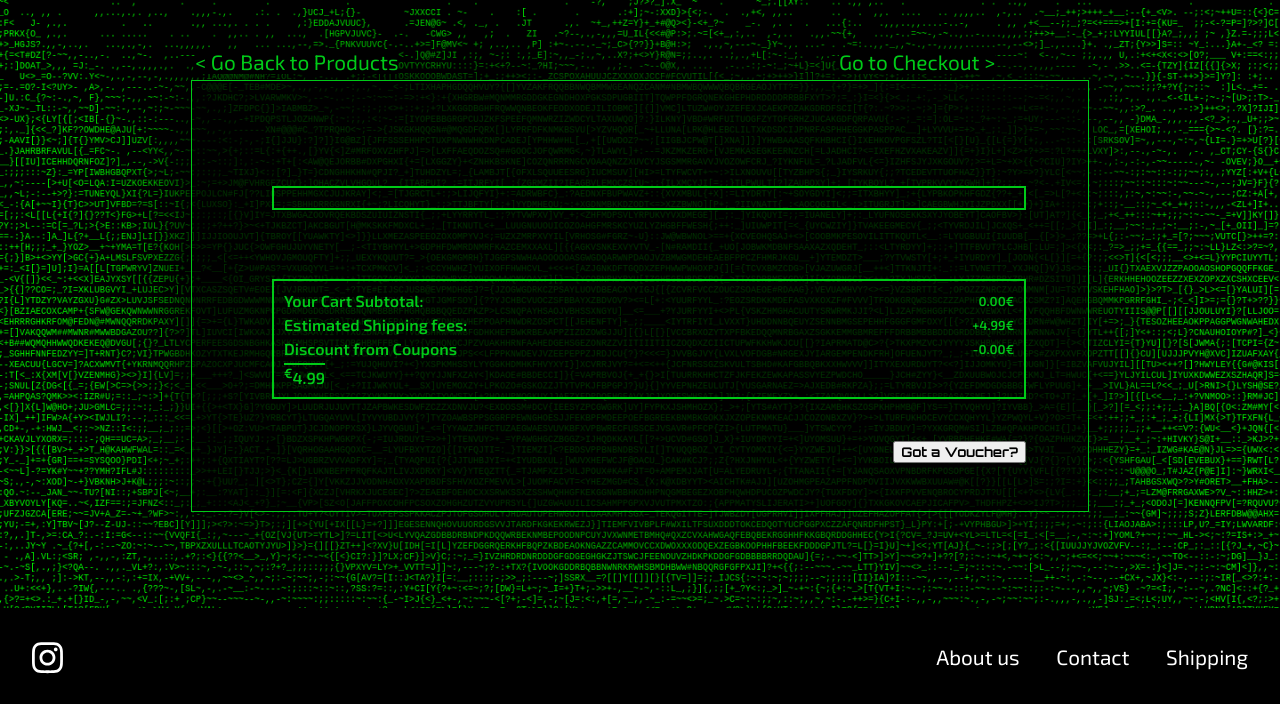
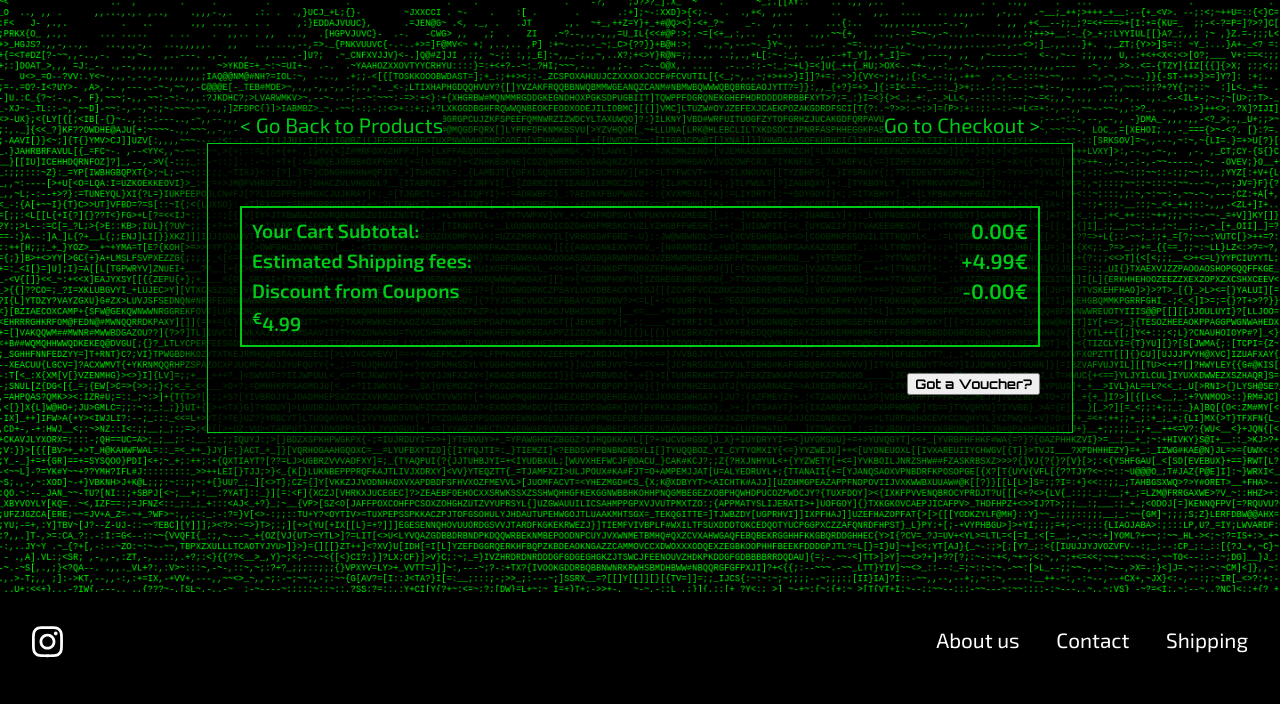
Before and after one commit to ktrotek/CorruptedMemoryWebsite, a PHP site: page /shoppingCart.html in a window 1280 px wide. Shown: the part 112-816 px from the top of the page. After the commit the page ends 770 px from the top, so only its background shows below. Run offline with PHP 8.4, Linux system fonts and the light colour scheme.

Commit message:
UI & JS improvemeents

```diff
--- a/products.html
+++ b/products.html
@@ -28,7 +28,7 @@
               </button>
             </a>
         </header>
-        <main>
+
         <div class="productContainer">
             <div class="productCategoriesTitle">
                 <h3></h3>
@@ -50,7 +50,6 @@
                 <img src="Images/IMG_9438.JPG" alt="Best Seller 4">
             </div>
         </div>
-        </main>
         <footer>
             <div class="footerLeft">
                 <button class="instagramButton">
--- a/shoppingCart.html
+++ b/shoppingCart.html
@@ -19,7 +19,7 @@
             </a>
             <img src="Images/logo.png" alt="Corrupted Memory Logo" class="logo-left">
             <a href="shoppingCart.html" title="Shopping Cart">
-                <button data-quantity="0" class="cartButton">
+                <button  class="cartButton">
                     <svg class="icon-cart" viewBox="0 0 24.38 30.52" height="30.52" width="24.38" xmlns="http://www.w3.org/2000/svg">
                     <path transform="translate(-3.62 -0.85)" d="M28,27.3,26.24,7.51a.75.75,0,0,0-.76-.69h-3.7a6,6,0,0,0-12,0H6.13a.76.76,0,0,0-.76.69L3.62,27.3v.07a4.29,4.29,0,0,0,4.52,4H23.48a4.29,4.29,0,0,0,4.52-4ZM15.81,2.37a4.47,4.47,0,0,1,4.46,4.45H11.35a4.47,4.47,0,0,1,4.46-4.45Zm7.67,27.48H8.13a2.79,2.79,0,0,1-3-2.45L6.83,8.34h3V11a.76.76,0,0,0,1.52,0V8.34h8.92V11a.76.76,0,0,0,1.52,0V8.34h3L26.48,27.4a2.79,2.79,0,0,1-3,2.44Zm0,0"></path>
                     </svg>
@@ -29,7 +29,7 @@
         </header>
 
         <div class="productPage">
-            <div class="cartDivider pulse-box">
+            <div class="cartDivider">
                 <div class="backOrForth">
                     <a class="backToProducts" href="products.html" title="Go Back to Products">&lt; Go Back to Products</a>
                     <a class="forthToCheckout" href="checkout.html" title="Go to Checkout">Go to Checkout &gt;</a>
@@ -38,9 +38,6 @@
 
                     <div class="card2 cart">
                         <div class="products">
-                            <div class="product">
-
-                            </div>
                         </div>
                     </div>
 
@@ -53,7 +50,7 @@
                         <span>+4.99€</span>
                         <span id="couponId">Discount from Coupons</span>
                         <span>-0.00€</span>
-                        <span class="price">0.0</span>
+                        <span class="totalPrice">0.0</span>
                     </div>
                 </div>
                 <div class="form2">
@@ -121,15 +118,23 @@
                     cartItem.className = 'product';
                     cartItem.innerHTML = `
                             <div>
-                            <span>${item.title}</span>
+                                <img class="cartImages" src="${item.image}" alt="${item.title}">
                             </div>
-                        <div class="price">${item.price}</div>
-                        <div>
+                            <div class="itemInfo">
+                                <span class="cartTitle">${item.title}</span>
+                            </div>
+                             <div></div>
+                            <div class="price-and-remove">
+                                <span class="price">${item.price}</span>
                                 <button class="BtnRemove">
-                                <p>remove</p>
+                            <svg xmlns="http://www.w3.org/2000/svg" fill="none" viewBox="0 0 20 20" height="50" width="50">
+                                <path fill="#00ff22" d="M8.78842 5.03866C8.86656 4.96052 8.97254 4.91663 9.08305 4.91663H11.4164C11.5269 4.91663 11.6329 4.96052 11.711 5.03866C11.7892 5.11681 11.833 5.22279 11.833 5.33329V5.74939H8.66638V5.33329C8.66638 5.22279 8.71028 5.11681 8.78842 5.03866ZM7.16638 5.74939V5.33329C7.16638 4.82496 7.36832 4.33745 7.72776 3.978C8.08721 3.61856 8.57472 3.41663 9.08305 3.41663H11.4164C11.9247 3.41663 12.4122 3.61856 12.7717 3.978C13.1311 4.33745 13.333 4.82496 13.333 5.33329V5.74939H15.5C15.9142 5.74939 16.25 6.08518 16.25 6.49939C16.25 6.9136 15.9142 7.24939 15.5 7.24939H15.0105L14.2492 14.7095C14.2382 15.2023 14.0377 15.6726 13.6883 16.0219C13.3289 16.3814 12.8414 16.5833 12.333 16.5833H8.16638C7.65805 16.5833 7.17054 16.3814 6.81109 16.0219C6.46176 15.6726 6.2612 15.2023 6.25019 14.7095L5.48896 7.24939H5C4.58579 7.24939 4.25 6.9136 4.25 6.49939C4.25 6.08518 4.58579 5.74939 5 5.74939H6.16667H7.16638ZM7.91638 7.24996H12.583H13.5026L12.7536 14.5905C12.751 14.6158 12.7497 14.6412 12.7497 14.6666C12.7497 14.7771 12.7058 14.8831 12.6277 14.9613C12.5495 15.0394 12.4436 15.0833 12.333 15.0833H8.16638C8.05588 15.0833 7.94989 15.0394 7.87175 14.9613C7.79361 14.8831 7.74972 14.7771 7.74972 14.6666C7.74972 14.6412 7.74842 14.6158 7.74584 14.5905L6.99681 7.24996H7.91638Z" clip-rule="evenodd" fill-rule="evenodd"></path>
+                            </svg>
                             </button>
                             </div>
                         `;
+
+
                     productsContainer.appendChild(cartItem);
                 });
                 initialiseRemoveButtons();
--- a/stylesheet.css
+++ b/stylesheet.css
@@ -47,7 +47,7 @@
 }
 
 footer {
-    height: 3rem;
+    min-height: 3rem;
     display: flex;
     justify-content: space-between;
     align-items: center;
@@ -301,8 +301,7 @@
     display: flex;
     justify-content: space-between;
     position: relative;
-    bottom: 5rem;
-    right: 2.8rem;
+    bottom: 4rem;
 }
 
 
@@ -377,11 +376,12 @@
 
 .cartDivider {
     padding: 2rem;
-    border: 2px solid #00ca18;
+    border: 1px solid #00ca18;
     color: antiquewhite;
     width: 800px;
-    margin: 3rem auto;
+    margin: 0rem auto;
     background: rgba(0, 0, 0, 0.8);
+    animation: pulse 3s ease-in-out infinite;
 }
 
 
@@ -712,37 +780,40 @@
     color: #63656b;
   }
 
+.cartTitle  {
+    color: #00ca18;
+}
+
+.cartImages {
+    width: 8rem;
+    height: 8rem;
+    object-fit:cover;
+}
+
+.itemInfo{
+    display: flex;
+    text-align: center;
+}
   /* cart */
   .cart {
     border-radius: 19px 19px 7px 7px;
   }
 
-  .cart .products {
-    display: flex;
-    flex-direction: column;
-    padding: 10px;
-    border: 2px solid #00ca18;
-  }
-
   .cart .products .product {
     display: grid;
-    grid-template-columns: 5rem 10rem 10px 1fr;
-    gap: 10rem;
-  }
+    align-items: center;
+    justify-content: space-between;
+    padding-bottom: 1rem;
+    border-bottom: 2px dotted #00ff22;
+    margin-bottom: 1rem;
+}
 
-  .cart .products .product span {
-    font-size: 13px;
-    font-weight: 600;
-    color: #00ca18; /* Color for name of product */
-    margin-bottom: 8px;
-    display: block;
-  }
+.cart .products .product {
+    display: grid;
+    grid-template-columns: 10rem 10rem 5rem 5rem;
+    min-width: 0; /* Prevents overflow */
+}
 
-  .cart .products .product p {
-    font-size: 11px;
-    font-weight: 600;
-    color: #00ca18; /* Remove BUtton */
-  }
 
   .cart .quantity {
     height: 30px;
@@ -780,8 +851,8 @@
     padding-bottom: 2px;
   }
 
-  .card2 {
-    margin: 2rem 2rem 2rem 2rem;
+  .couponBox {
+    height: 2rem;
   }
 
   .card2 .small {
@@ -825,7 +896,7 @@
   .form2 {
     display: flex;
     justify-content: flex-end;
-    margin: 0rem 2rem;
+    margin-top: 1rem;
   }
 
   .coupons form2 button {
@@ -862,14 +933,14 @@
   }
 
   .checkout .details span:nth-child(odd) {
-    font-size: 1rem;
+    font-size: 1.2rem;
     font-weight: 700;
     color: #00ca18; /* Cart detail color */
     margin: auto auto auto 0;
   }
 
   .checkout .details span:nth-child(even) {
-    font-size: 13px;
+    font-size: 1.3rem;
     font-weight: 600;
     color: #00ca18; /* Cart Prices */
     margin: auto 0 auto auto;
@@ -884,11 +955,14 @@
   }
 
   .price {
-    text-align: end;
     font-size: 22px;
     color: #00ca18; /* FInal Price */
     font-weight: 900;
     border-top: 2px solid #00ca18;
+    position: absolute;
+    right: 1rem;
+    top: 50%;
+    transform: translateY(90%);
   }
 
   .checkout .checkout-btn {
```
Also changed, not shown: other parts of stylesheet.css (+72 -3 lines), earings.html (+7 -1 lines), shoppingCart.js (+36 -38 lines). Lines whose indentation alone changed are shown as unchanged.
